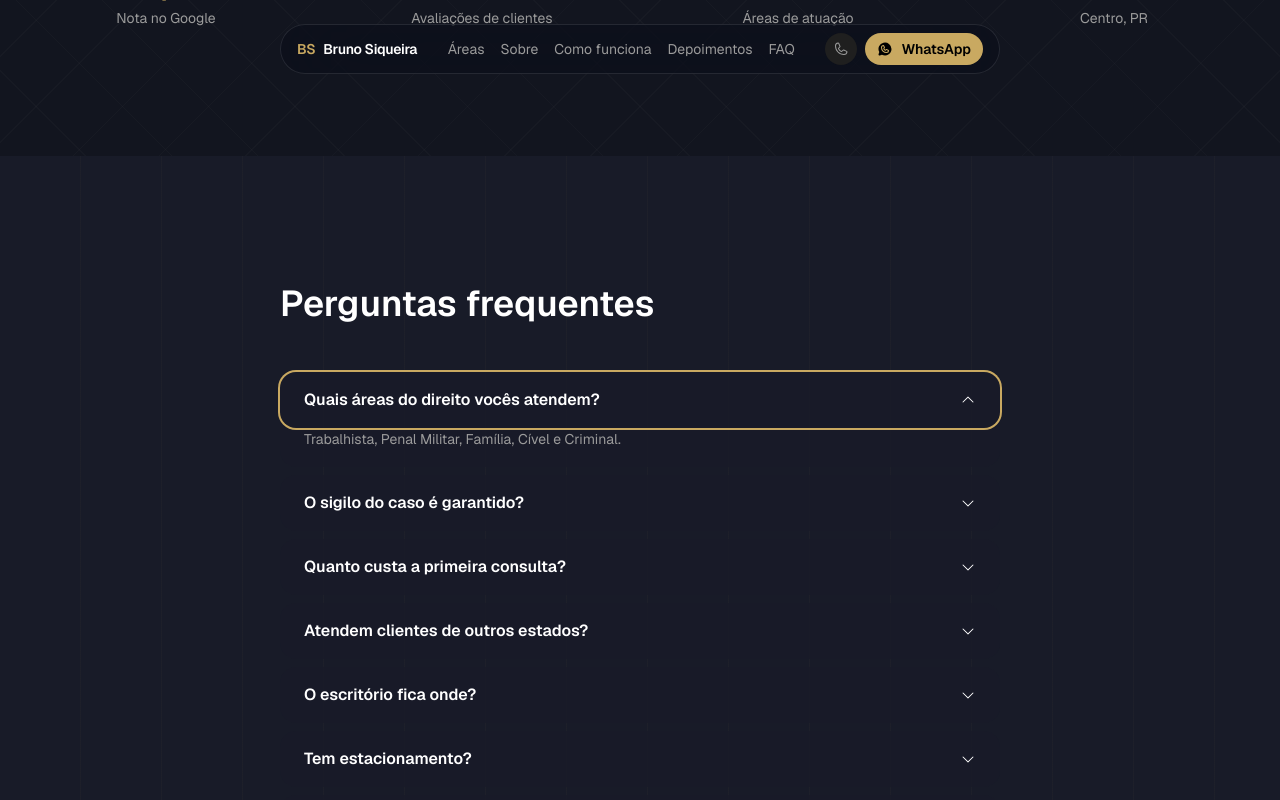
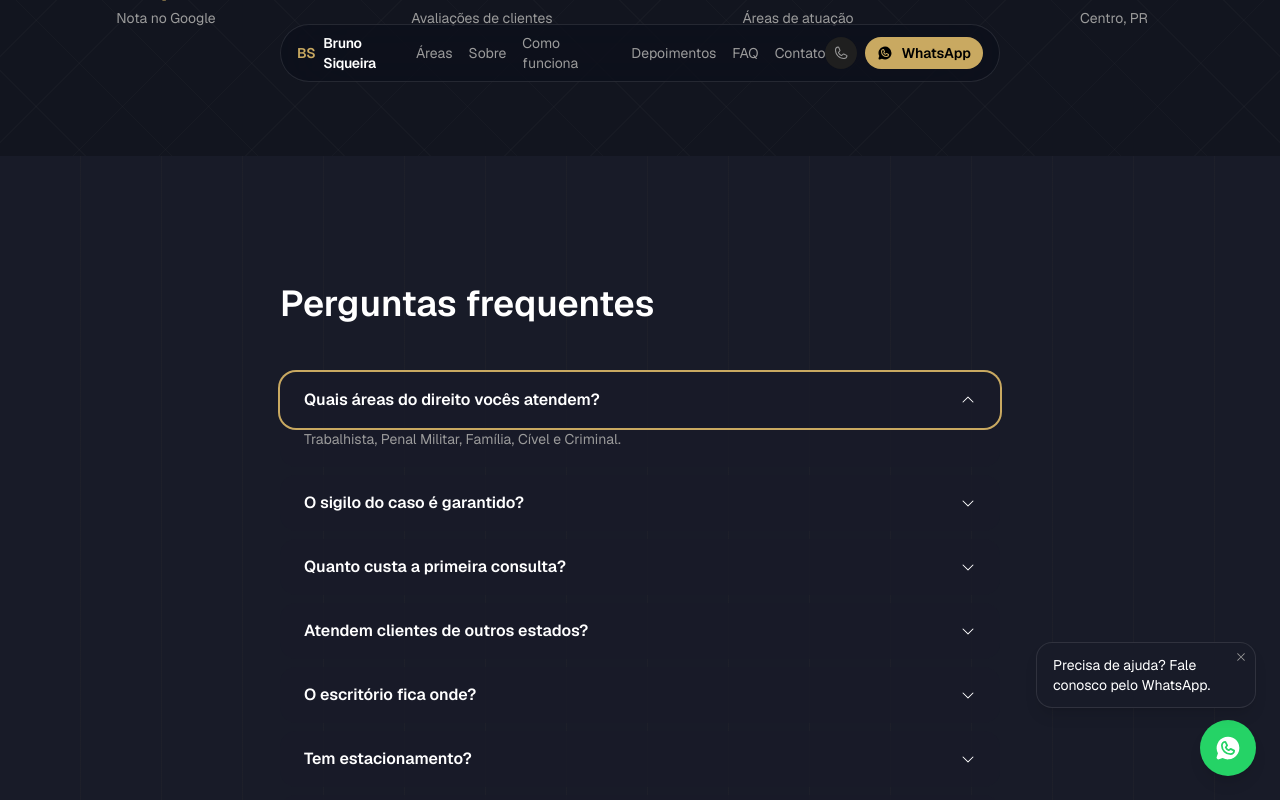
Before and after one commit to LeonardoBittencourt97/01-bruno-siqueira, a React (Vite) app: page / in a window 1280 px wide. Both pictures are taken after a click on the button "Quais áreas do direito vocês atendem?". Shown: the part 4347-5147 px from the top of the page. Built offline with nearby package versions, Linux system fonts and the light colour scheme.

Commit message:
feat: página contato com formulário WhatsApp + Maps, botão flutuante WhatsApp

```diff
--- a/src/App.tsx
+++ b/src/App.tsx
@@ -7,8 +7,10 @@ import ComoFunciona from './components/ComoFunciona'
 import Prova from './components/Prova'
 import Numeros from './components/Numeros'
 import FAQ from './components/FAQ'
+import Contato from './components/Contato'
 import CTAFinal from './components/CTAFinal'
 import Footer from './components/Footer'
+import WhatsAppFloat from './components/WhatsAppFloat'
 
 export default function App() {
   return (
@@ -31,10 +33,12 @@ export default function App() {
         <Prova />
         <Numeros />
         <FAQ />
+        <Contato />
         <CTAFinal />
       </main>
 
       <Footer />
+      <WhatsAppFloat />
     </>
   )
 }
--- /dev/null
+++ b/src/components/Contato.tsx
@@ -0,0 +1,143 @@
+import { useState } from 'react'
+import { PaperPlaneRight, MapPin, Clock, Phone } from '@phosphor-icons/react'
+import { useReveal } from '../hooks/useReveal'
+import { EASE_OUT } from '../lib/motion'
+
+const WHATSAPP_NUMBER = '5541995817901'
+const OFFICE_ADDRESS = 'R. Mal. Deodoro, 450, Edifício Maurício Caillet, Centro, Curitiba - PR, 80010-010'
+const MAPS_SEARCH_URL = `https://www.google.com/maps/search/?api=1&query=${encodeURIComponent(OFFICE_ADDRESS)}`
+const MAPS_ROUTES_URL = `https://www.google.com/maps/dir/?api=1&destination=${encodeURIComponent(OFFICE_ADDRESS)}`
+const MAPS_EMBED_URL = `https://www.google.com/maps/embed?pb=!1m18!1m12!1m3!1d3602.9!2d-49.2733!3d-25.4284!2m3!1f0!2f0!3f0!3m2!1i1024!2i768!4f13.1!3m3!1m2!1s0x0%3A0x0!2zMjXCsDI1JzQyLjIiUyA0OcKwMTYnMjMuOSJX!5e0!3m2!1spt-BR!2sbr!4v1`
+
+export default function Contato() {
+  const { ref, visible } = useReveal()
+  const [name, setName] = useState('')
+  const [message, setMessage] = useState('Olá Dr. Bruno, gostaria de saber mais sobre seus serviços.')
+
+  function handleSubmit(e: React.FormEvent) {
+    e.preventDefault()
+    const text = name.trim()
+      ? `Olá Dr. Bruno, me chamo ${name.trim()}. ${message.trim()}`
+      : `Olá Dr. Bruno. ${message.trim()}`
+    const url = `https://wa.me/${WHATSAPP_NUMBER}?text=${encodeURIComponent(text)}`
+    window.open(url, '_blank', 'noopener,noreferrer')
+  }
+
+  return (
+    <section id="contato" className="py-24 md:py-32 bg-stripes-diagonal">
+      <div ref={ref} className="mx-auto max-w-7xl px-6">
+        <div
+          className="transition-all duration-800"
+          style={{
+            opacity: visible ? 1 : 0,
+            transform: visible ? 'translateY(0)' : 'translateY(40px)',
+            transitionTimingFunction: EASE_OUT,
+          }}
+        >
+          <h2 className="text-3xl md:text-4xl font-semibold mb-4 max-w-[680px]">
+            Entre em contato
+          </h2>
+          <p className="text-base text-text-mute mb-12 max-w-[480px]">
+            Preencha o formulário abaixo. Sua mensagem será enviada direto
+            para o WhatsApp do escritório.
+          </p>
+
+          <div className="grid md:grid-cols-2 gap-8">
+            <form onSubmit={handleSubmit} className="space-y-4">
+              <div>
+                <label htmlFor="name" className="block text-sm font-semibold mb-2">
+                  Seu nome
+                </label>
+                <input
+                  id="name"
+                  type="text"
+                  value={name}
+                  onChange={(e) => setName(e.target.value)}
+                  placeholder="Como prefere ser chamado?"
+                  className="w-full rounded-2xl bg-bg-charcoal/80 border border-white/10 px-4 py-3 text-base text-text placeholder:text-text-mute/50 focus:outline-none focus:ring-2 focus:ring-accent transition-all duration-200"
+                  style={{ transitionTimingFunction: EASE_OUT }}
+                />
+              </div>
+
+              <div>
+                <label htmlFor="message" className="block text-sm font-semibold mb-2">
+                  Sua mensagem
+                </label>
+                <textarea
+                  id="message"
+                  value={message}
+                  onChange={(e) => setMessage(e.target.value)}
+                  rows={5}
+                  className="w-full rounded-2xl bg-bg-charcoal/80 border border-white/10 px-4 py-3 text-base text-text placeholder:text-text-mute/50 focus:outline-none focus:ring-2 focus:ring-accent transition-all duration-200 resize-none"
+                  style={{ transitionTimingFunction: EASE_OUT }}
+                />
+              </div>
+
+              <button
+                type="submit"
+                className="inline-flex items-center justify-center gap-2 rounded-full bg-accent px-3 py-2 text-base font-semibold text-black transition-all duration-200 hover:brightness-110 active:scale-[0.98] focus:outline-none focus:ring-2 focus:ring-accent"
+                style={{ transitionTimingFunction: EASE_OUT }}
+              >
+                <PaperPlaneRight size={18} weight="regular" />
+                Enviar pelo WhatsApp
+              </button>
+            </form>
+
+            <div className="space-y-6">
+              <div className="rounded-2xl overflow-hidden bg-bg-charcoal/80 aspect-[4/3]">
+                <iframe
+                  src={MAPS_EMBED_URL}
+                  width="100%"
+                  height="100%"
+                  style={{ border: 0 }}
+                  allowFullScreen
+                  loading="lazy"
+                  referrerPolicy="no-referrer-when-downgrade"
+                  title="Localização do escritório"
+                />
+              </div>
+
+              <div className="flex flex-col gap-3">
+                <a
+                  href={MAPS_SEARCH_URL}
+                  target="_blank"
+                  rel="noopener noreferrer"
+                  className="inline-flex items-center gap-2 text-sm text-accent transition-colors duration-200 hover:text-accent-2"
+                  style={{ transitionTimingFunction: EASE_OUT }}
+                >
+                  <MapPin size={14} weight="regular" />
+                  Ver no Google Maps
+                </a>
+                <a
+                  href={MAPS_ROUTES_URL}
+                  target="_blank"
+                  rel="noopener noreferrer"
+                  className="inline-flex items-center gap-2 text-sm text-accent transition-colors duration-200 hover:text-accent-2"
+                  style={{ transitionTimingFunction: EASE_OUT }}
+                >
+                  <MapPin size={14} weight="regular" />
+                  Como chegar (rotas)
+                </a>
+              </div>
+
+              <div className="space-y-3">
+                <div className="flex items-center gap-2 text-sm text-text-mute">
+                  <MapPin size={14} weight="regular" className="text-accent shrink-0" />
+                  <span>R. Mal. Deodoro, 450, Centro, Curitiba - PR</span>
+                </div>
+                <div className="flex items-center gap-2 text-sm text-text-mute">
+                  <Phone size={14} weight="regular" className="text-accent shrink-0" />
+                  <span>+55 (41) 99581-7901</span>
+                </div>
+                <div className="flex items-center gap-2 text-sm text-text-mute">
+                  <Clock size={14} weight="regular" className="text-accent shrink-0" />
+                  <span>Seg a Sex · 09:00 às 19:00</span>
+                </div>
+              </div>
+            </div>
+          </div>
+        </div>
+      </div>
+    </section>
+  )
+}
--- a/src/components/Navbar.tsx
+++ b/src/components/Navbar.tsx
@@ -8,6 +8,7 @@ const NAV_LINKS = [
   { label: 'Como funciona', href: '#como-funciona' },
   { label: 'Depoimentos', href: '#depoimentos' },
   { label: 'FAQ', href: '#faq' },
+  { label: 'Contato', href: '#contato' },
 ]
 
 const WHATSAPP_URL =
--- /dev/null
+++ b/src/components/WhatsAppFloat.tsx
@@ -0,0 +1,61 @@
+import { useState, useEffect } from 'react'
+import { WhatsappLogo, X } from '@phosphor-icons/react'
+import { EASE_OUT } from '../lib/motion'
+
+const WHATSAPP_NUMBER = '5541995817901'
+const DEFAULT_MESSAGE = 'Olá Dr. Bruno, vim pelo site e gostaria de saber mais sobre seus serviços.'
+
+export default function WhatsAppFloat() {
+  const [showTooltip, setShowTooltip] = useState(false)
+  const [visible, setVisible] = useState(false)
+
+  useEffect(() => {
+    const timer = setTimeout(() => setVisible(true), 2000)
+    return () => clearTimeout(timer)
+  }, [])
+
+  useEffect(() => {
+    if (!visible) return
+    const timer = setTimeout(() => setShowTooltip(true), 5000)
+    return () => clearTimeout(timer)
+  }, [visible])
+
+  if (!visible) return null
+
+  const url = `https://wa.me/${WHATSAPP_NUMBER}?text=${encodeURIComponent(DEFAULT_MESSAGE)}`
+
+  return (
+    <div className="fixed bottom-6 right-6 z-50 flex flex-col items-end gap-3">
+      {showTooltip && (
+        <div
+          className="relative bg-bg-charcoal border border-white/10 rounded-2xl px-4 py-3 text-sm text-text max-w-[220px] shadow-lg"
+          style={{
+            opacity: visible ? 1 : 0,
+            transform: visible ? 'translateY(0) scale(1)' : 'translateY(8px) scale(0.95)',
+            transition: `all 300ms ${EASE_OUT}`,
+          }}
+        >
+          <button
+            onClick={() => setShowTooltip(false)}
+            className="absolute top-2 right-2 text-text-mute hover:text-text transition-colors duration-200"
+            aria-label="Fechar"
+          >
+            <X size={12} weight="regular" />
+          </button>
+          <p className="pr-4">Precisa de ajuda? Fale conosco pelo WhatsApp.</p>
+        </div>
+      )}
+
+      <a
+        href={url}
+        target="_blank"
+        rel="noopener noreferrer"
+        className="flex items-center justify-center w-14 h-14 rounded-full bg-[#25D366] text-white shadow-lg transition-all duration-200 hover:brightness-110 hover:scale-105 active:scale-95 focus:outline-none focus:ring-2 focus:ring-[#25D366] focus:ring-offset-2 focus:ring-offset-bg"
+        style={{ transitionTimingFunction: EASE_OUT }}
+        aria-label="Falar no WhatsApp"
+      >
+        <WhatsappLogo size={28} weight="fill" />
+      </a>
+    </div>
+  )
+}
```
Also changed, not shown: 1 other file (tests, documents, lock files or other folders).
